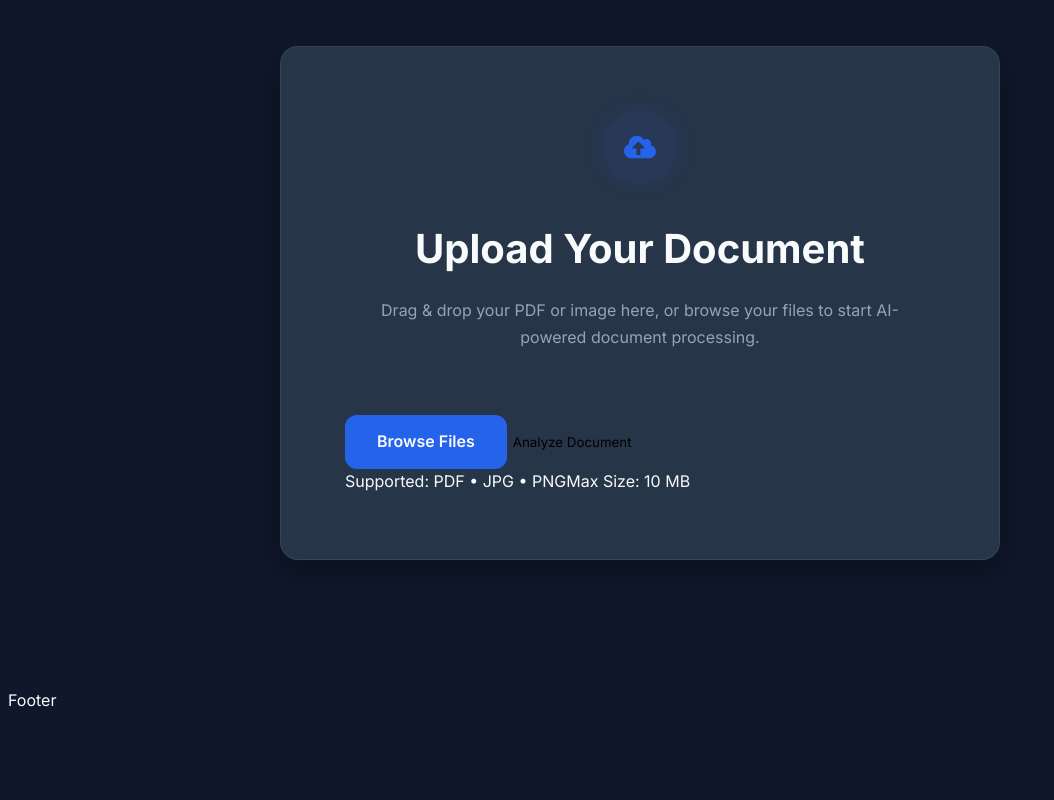
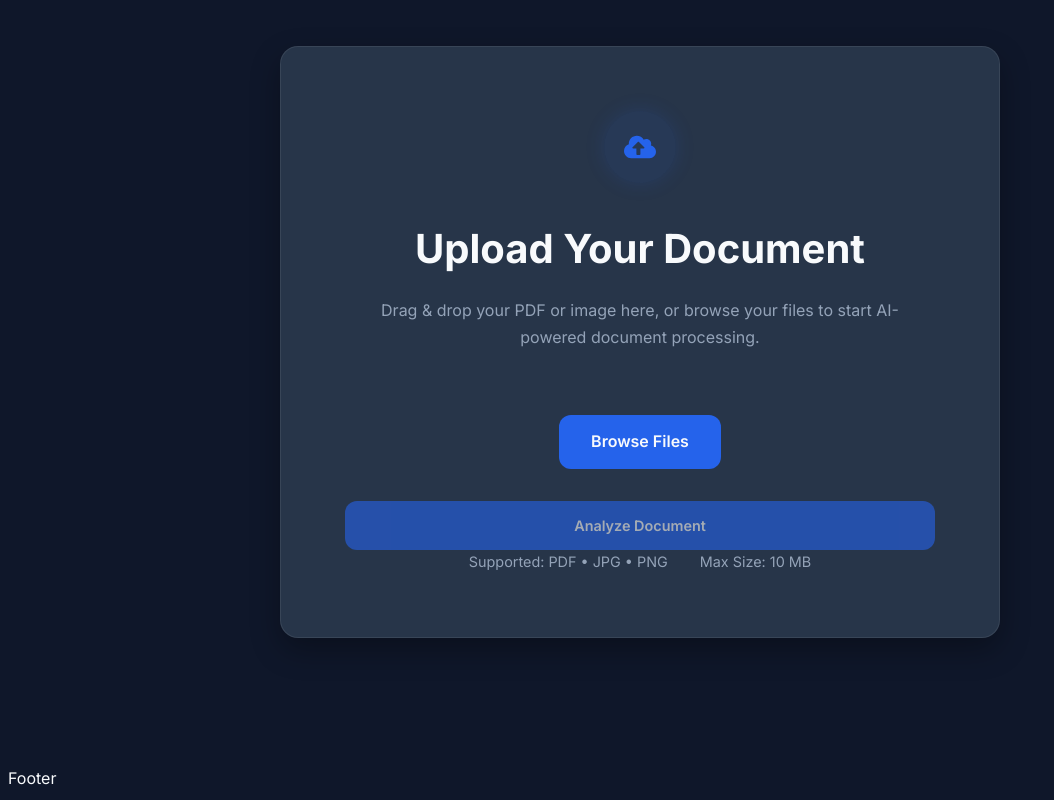
Before and after one commit to SaiSumanthNaidu/DocuMindAI-FullStack, a React app in the folder frontend/: page / in a window 1280 px wide. Shown: the part 1958-2758 px from the top of the page, without its empty margins (0-1054 px from the left). Before the commit the page ends 2680 px from the top, so only its background shows below. Built offline with nearby package versions, Linux system fonts and the light colour scheme; the HTML template or start-up script is replaced by a standard one.

Commit message:
Complete UploadBox UI with file actions and improved UX

```diff
--- a/frontend/src/components/UploadBox/UploadBox.css
+++ b/frontend/src/components/UploadBox/UploadBox.css
@@ -87,6 +87,18 @@
 }
 
 /* ==========================
+   UPLOAD ACTIONS
+========================== */
+
+.upload-actions {
+  display: flex;
+
+  justify-content: center;
+
+  margin-bottom: var(--space-md);
+}
+
+/* ==========================
    UPLOAD BUTTON
 ========================== */
 
@@ -157,10 +169,11 @@
   display: inline-flex;
   justify-content: center;
   align-items: center;
+  gap: 0.5rem;
 
   padding: 0.6rem 1rem;
 
-  background: transparent;
+  background: rgba(239, 68, 68, 0.1);
 
   color: var(--danger);
   border: 1px solid var(--danger);
@@ -176,6 +189,72 @@
 }
 
 .remove-file-button:hover {
-  background: rgba(239, 68, 68, 0.1);
+  background: rgba(239, 68, 68, 0.2);
   transform: translateY(-2px);
 }
+
+/* ==========================
+   ANALYZE BUTTON
+========================== */
+
+.analyze-button {
+  /* Layout */
+
+  width: 100%;
+
+  padding: 1rem 2rem;
+
+  /* Appearance */
+
+  background: var(--primary);
+
+  color: var(--text-primary);
+
+  border: none;
+
+  /* Shape */
+
+  border-radius: var(--radius-md);
+
+  /* Typography */
+
+  font-size: 0.9rem;
+
+  font-weight: 600;
+
+  /* Interaction */
+
+  cursor: pointer;
+
+  transition: var(--transition-fast);
+}
+
+.analyze-button:not(:disabled):hover {
+  background: var(--primary-hover);
+
+  transform: translateY(-2px);
+}
+
+.analyze-button:disabled {
+  opacity: 0.6;
+
+  cursor: not-allowed;
+}
+
+/* ==========================
+   UPLOAD INFO
+========================== */
+
+.upload-info {
+  display: flex;
+
+  justify-content: center;
+
+  gap: var(--space-md);
+
+  flex-wrap: wrap;
+
+  font-size: 0.9rem;
+
+  color: var(--text-secondary);
+}
--- a/frontend/src/components/UploadBox/UploadBox.jsx
+++ b/frontend/src/components/UploadBox/UploadBox.jsx
@@ -1,6 +1,6 @@
 import { useState, useRef } from "react";
 import "./UploadBox.css";
-import { FaCloudUploadAlt } from "react-icons/fa";
+import { FaCloudUploadAlt, FaTrashAlt } from "react-icons/fa";
 
 function UploadBox() {
   const [selectedFile, setSelectedFile] = useState(null);
@@ -17,6 +17,7 @@ function UploadBox() {
   };
   const handleRemoveFile = () => {
     setSelectedFile(null);
+    setIsAnalyzing(false);
 
     if (fileInputRef.current) {
       fileInputRef.current.value = "";
@@ -41,6 +42,7 @@ function UploadBox() {
             AI-powered document processing.
           </p>
 
+          <div className="upload-actions">
             <label
               htmlFor="file-upload"
               className="upload-button"
@@ -48,17 +50,23 @@ function UploadBox() {
             >
               Browse Files
             </label>
+          </div>
 
           {selectedFile && (
             <div className="selected-file-container">
               <p className="selected-file">📄 {selectedFile.name}</p>
 
               <button className="remove-file-button" onClick={handleRemoveFile}>
+                <FaTrashAlt />
                 Remove File
               </button>
             </div>
           )}
-          <button onClick={handleAnalyzeDocument} disabled={isAnalyzing}>
+          <button
+            className="analyze-button"
+            onClick={handleAnalyzeDocument}
+            disabled={!selectedFile || isAnalyzing}
+          >
             {isAnalyzing ? "Analyzing..." : "Analyze Document"}
           </button>
 
```
Lines whose indentation alone changed are shown as unchanged.
